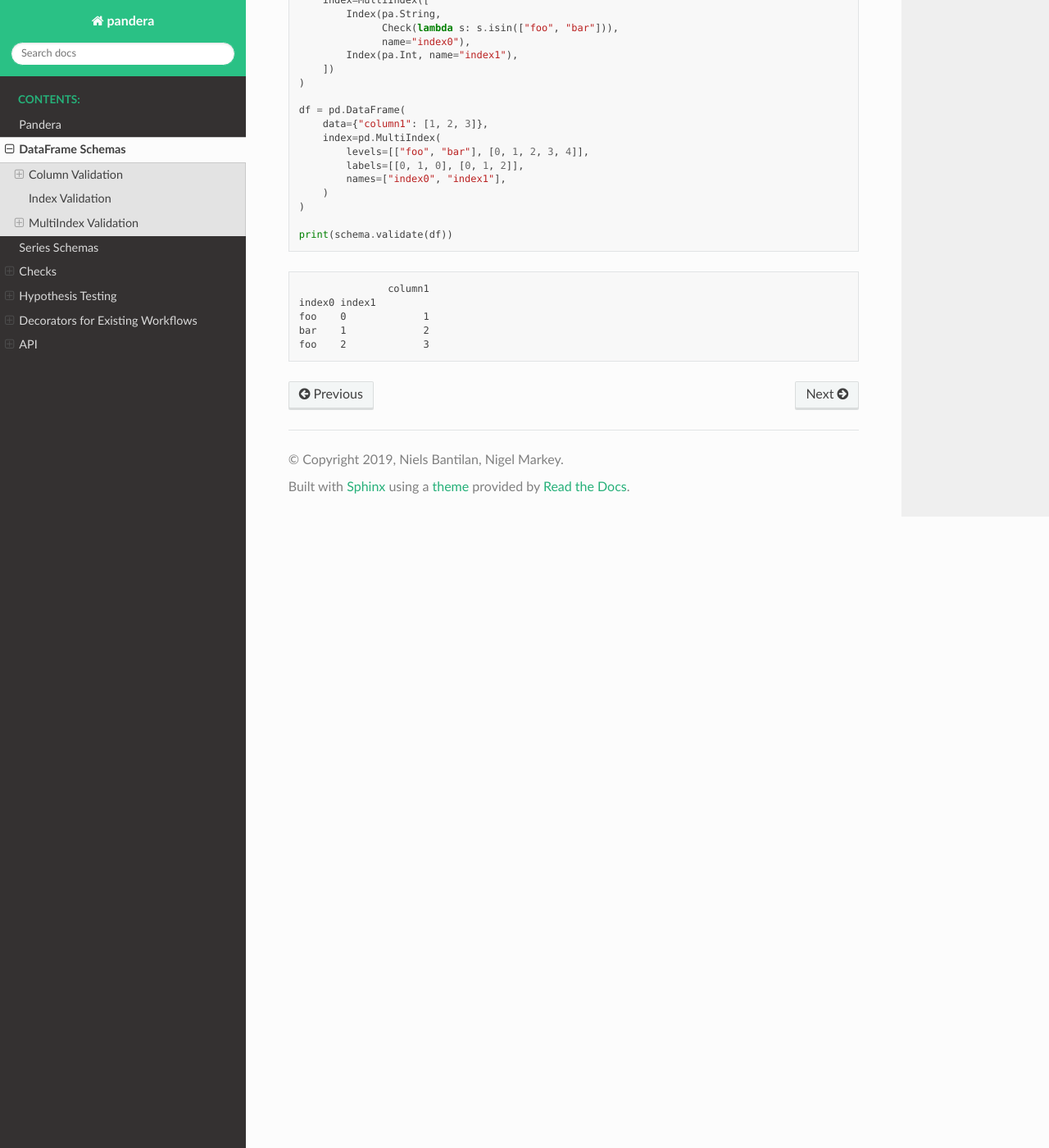
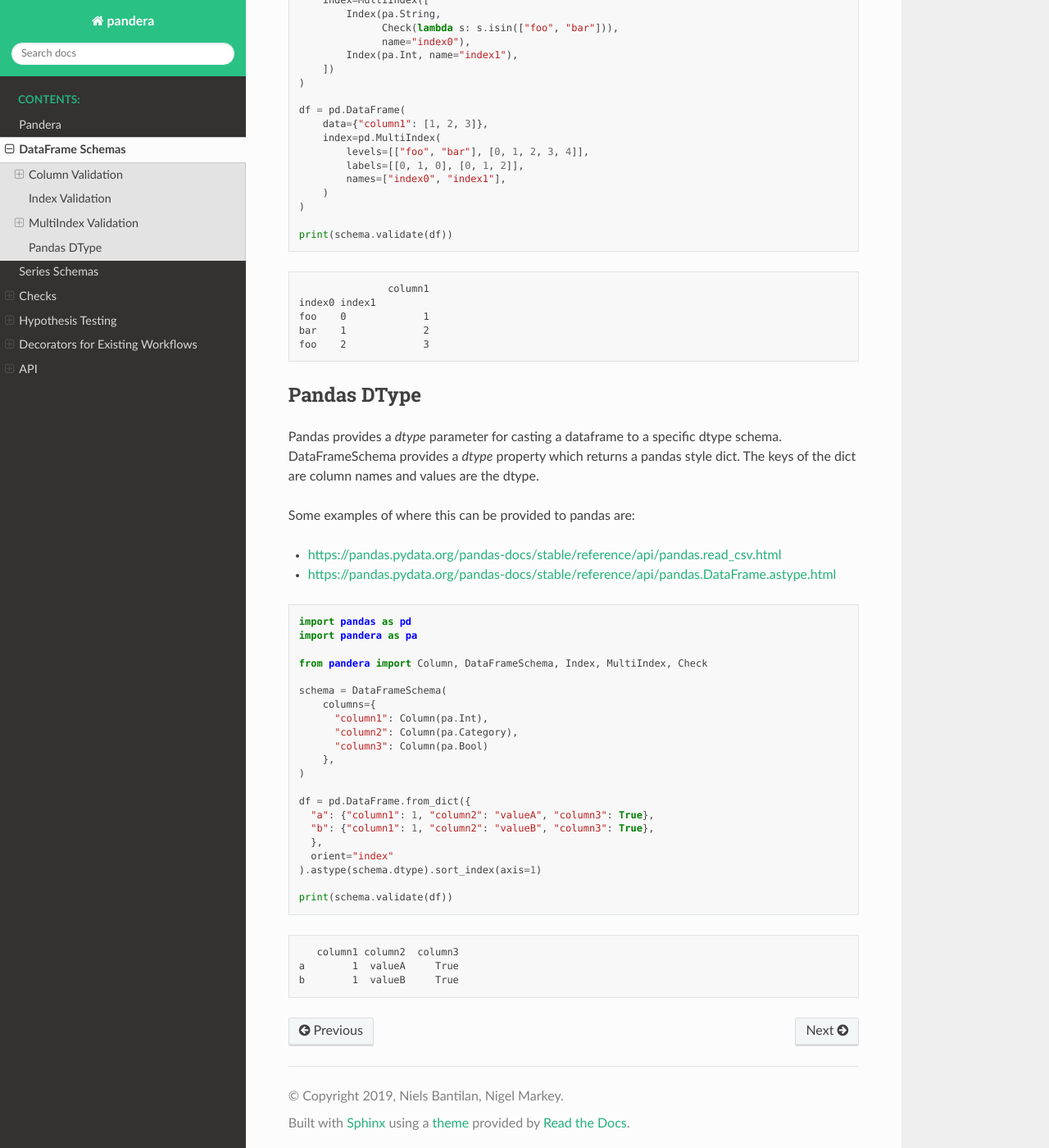
Before and after one commit to unionai-oss/pandera, a Sphinx documentation site: the page built from docs/source/dataframe_schemas.rst, in a window 1280 px wide and 1400 px high, scrolled down 6216 px. Shown: the whole window at 82% size. Built offline with Sphinx 7.4.7 and the Read the Docs theme 2.0.0, drawn with Linux system fonts in a browser that asks for light colours.

Commit message:
support pandas style dtype property on DataFrameSchema, SeriesSchema and Column (#134)
* support pandas style dtype property on DataFrameSchema, SeriesSchema and Column

* better docstrings for dtype property and documentation section in DataFrame schema docs for dtype property

* removing some test permutations for dtype property to get under pylint duplicate code threshold

* reverting removal of test permuations and adding R0801 to pylint ignore codes

* adjust indent of testoutput for dataframe dtype example to match other examples

* fix expected output for dataframe dtype documentation example

* sort columns in dataframe schema dtype example for deterministic output

* move dataframe dtype documentation to top level section... it did not belong in the multi index section

```diff
--- a/docs/source/dataframe_schemas.rst
+++ b/docs/source/dataframe_schemas.rst
@@ -402,3 +402,47 @@ composing a list of ``pandera.Index`` objects.
     foo    0             1
     bar    1             2
     foo    2             3
+
+
+Pandas DType
+---------------------
+
+Pandas provides a `dtype` parameter for casting a dataframe to a specific dtype
+schema. DataFrameSchema provides a `dtype` property which returns a pandas style
+dict. The keys of the dict are column names and values are the dtype.
+
+Some examples of where this can be provided to pandas are:
+
+- https://pandas.pydata.org/pandas-docs/stable/reference/api/pandas.read_csv.html
+- https://pandas.pydata.org/pandas-docs/stable/reference/api/pandas.DataFrame.astype.html
+
+.. testcode:: dataframe_dtype
+
+  import pandas as pd
+  import pandera as pa
+
+  from pandera import Column, DataFrameSchema, Index, MultiIndex, Check
+
+  schema = DataFrameSchema(
+      columns={
+        "column1": Column(pa.Int),
+        "column2": Column(pa.Category),
+        "column3": Column(pa.Bool)
+      },
+  )
+
+  df = pd.DataFrame.from_dict({
+    "a": {"column1": 1, "column2": "valueA", "column3": True},
+    "b": {"column1": 1, "column2": "valueB", "column3": True},
+    },
+    orient="index"
+  ).astype(schema.dtype).sort_index(axis=1)
+
+  print(schema.validate(df))
+
+.. testoutput:: dataframe_dtype
+    :options: +NORMALIZE_WHITESPACE
+
+       column1 column2  column3
+    a        1  valueA     True
+    b        1  valueB     True
```
Also changed, not shown: 4 other files.
